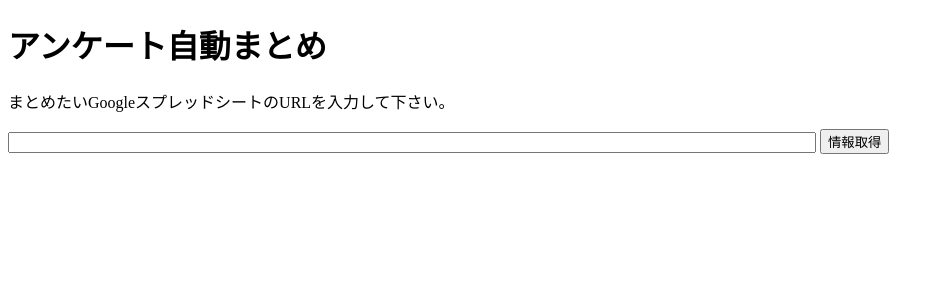
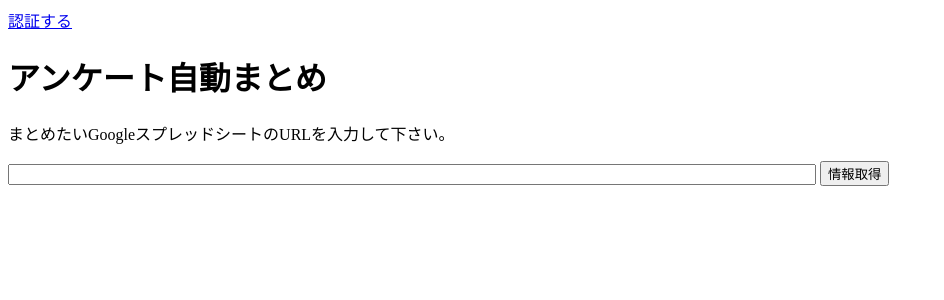
Before and after one commit to MinoriTakahashi0000/FormAutomatic, a Flask app: page / in a window 1280 px wide. Shown: the top 300 px of the page, without its empty margins (0-944 px from the left). Run offline with Flask 3, Linux system fonts and the light colour scheme.

Commit message:
Update index.html

```diff
--- a/app/templates/index.html
+++ b/app/templates/index.html
@@ -12,6 +12,7 @@
     <div id="loading">
         <div id="loadingMessage">情報取得中...</div>
     </div>
+    <a href="/auth" class="btn btn-primary">認証する</a>
     <form id="Form1" action="/process" method="post">
         <h1>アンケート自動まとめ</h1>
         <div>
```
